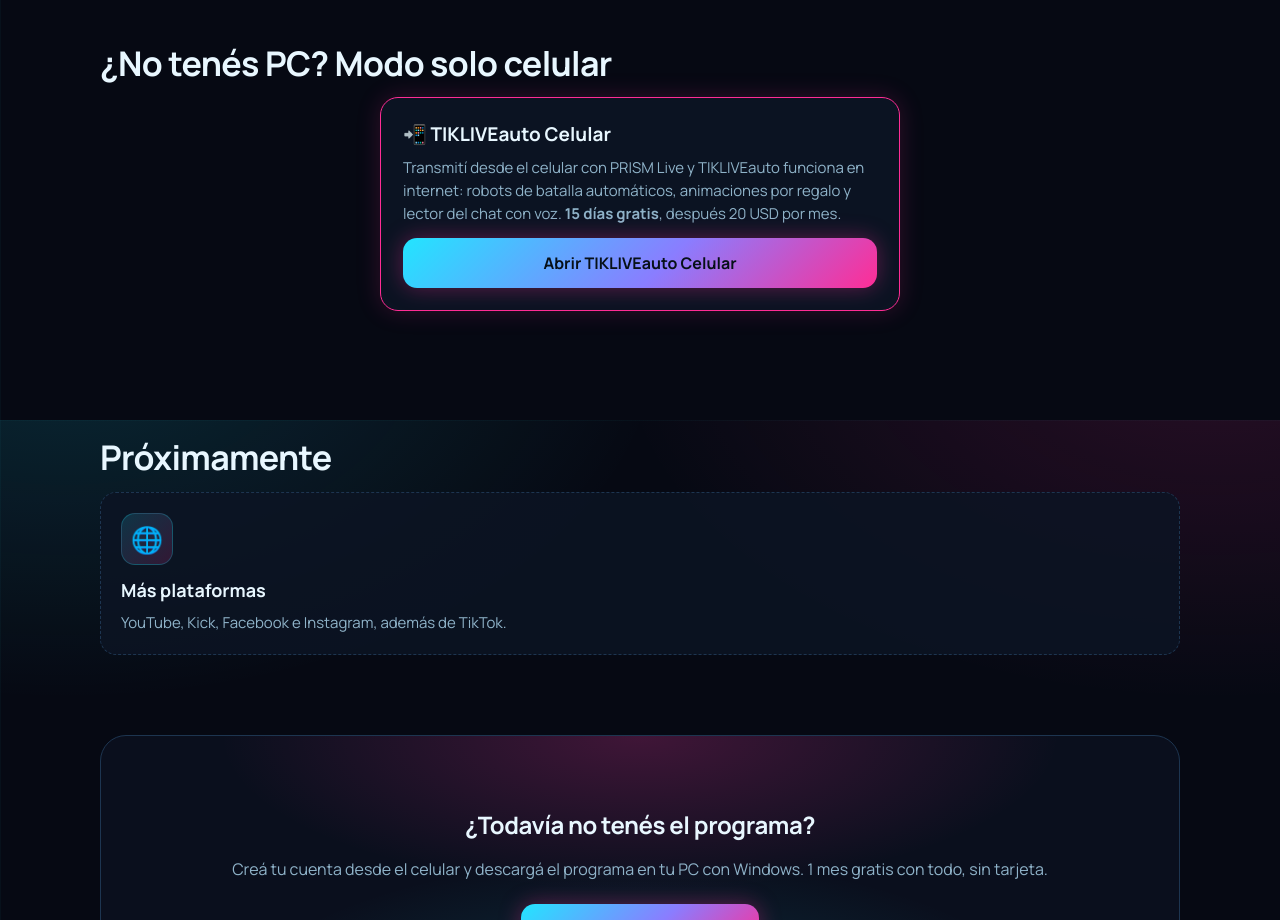
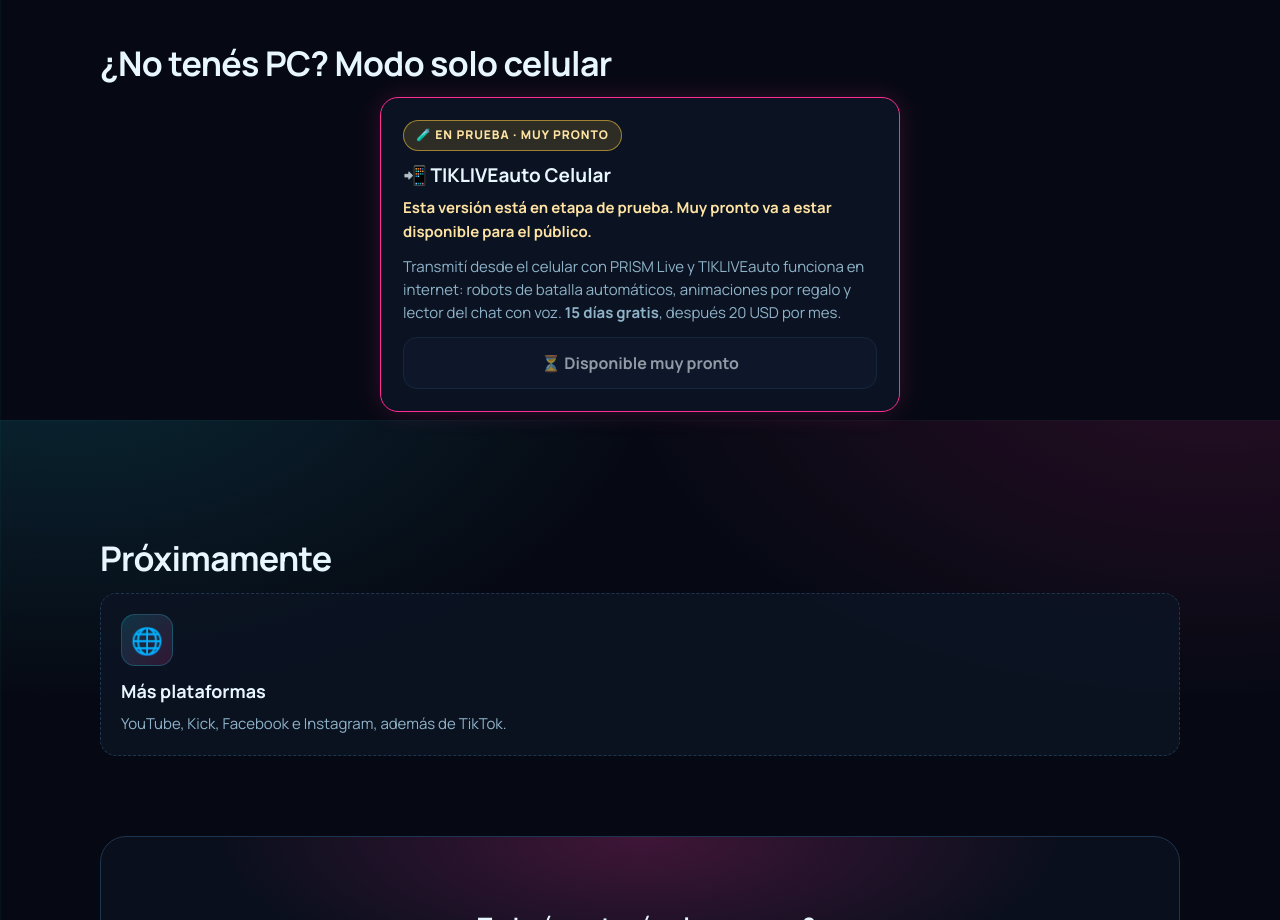
Before and after one commit to agrogrowshopuy-eng/tikliveauto, a plain HTML site: page celular.html in a window 1280 px wide. Shown: the part 1980-2900 px from the top of the page. Drawn offline with Linux system fonts and the light colour scheme; a web font is replaced by a local one.

Commit message:
Add files via upload

```diff
--- a/celular.html
+++ b/celular.html
@@ -35,6 +35,8 @@
   .requisitos { display: grid; grid-template-columns: repeat(auto-fit, minmax(220px, 1fr)); gap: 14px; }
   .pronto { border-style: dashed; }
   @media (max-width: 520px) { .abrir .fila .boton { width: 100%; } }
+.en-prueba { display: inline-block; margin-bottom: 10px; padding: 5px 12px; border-radius: 999px; font-size: 12px; font-weight: 800; letter-spacing: .08em; color: #ffe3a3; background: rgba(255,200,60,.14); border: 1px solid rgba(255,200,60,.55); }
+.aviso-prueba { color: #ffe3a3 !important; font-weight: 600; }
 </style>
 </head>
 <body>
@@ -127,9 +129,11 @@
     <div class="ancho">
       <h2>¿No tenés PC? Modo solo celular</h2>
       <div class="abrir">
+        <span class="en-prueba">🧪 EN PRUEBA · MUY PRONTO</span>
         <h3>📲 TIKLIVEauto Celular</h3>
+        <p class="aviso-prueba">Esta versión está en etapa de prueba. Muy pronto va a estar disponible para el público.</p>
         <p>Transmití desde el celular con PRISM Live y TIKLIVEauto funciona en internet: robots de batalla automáticos, animaciones por regalo y lector del chat con voz. <b>15 días gratis</b>, después 20 USD por mes.</p>
-        <a class="boton principal" href="app/" style="width:100%;justify-content:center">Abrir TIKLIVEauto Celular</a>
+        <span class="boton" aria-disabled="true" style="width:100%;justify-content:center;opacity:.6;cursor:default">⏳ Disponible muy pronto</span>
       </div>
     </div>
   </section>
```
